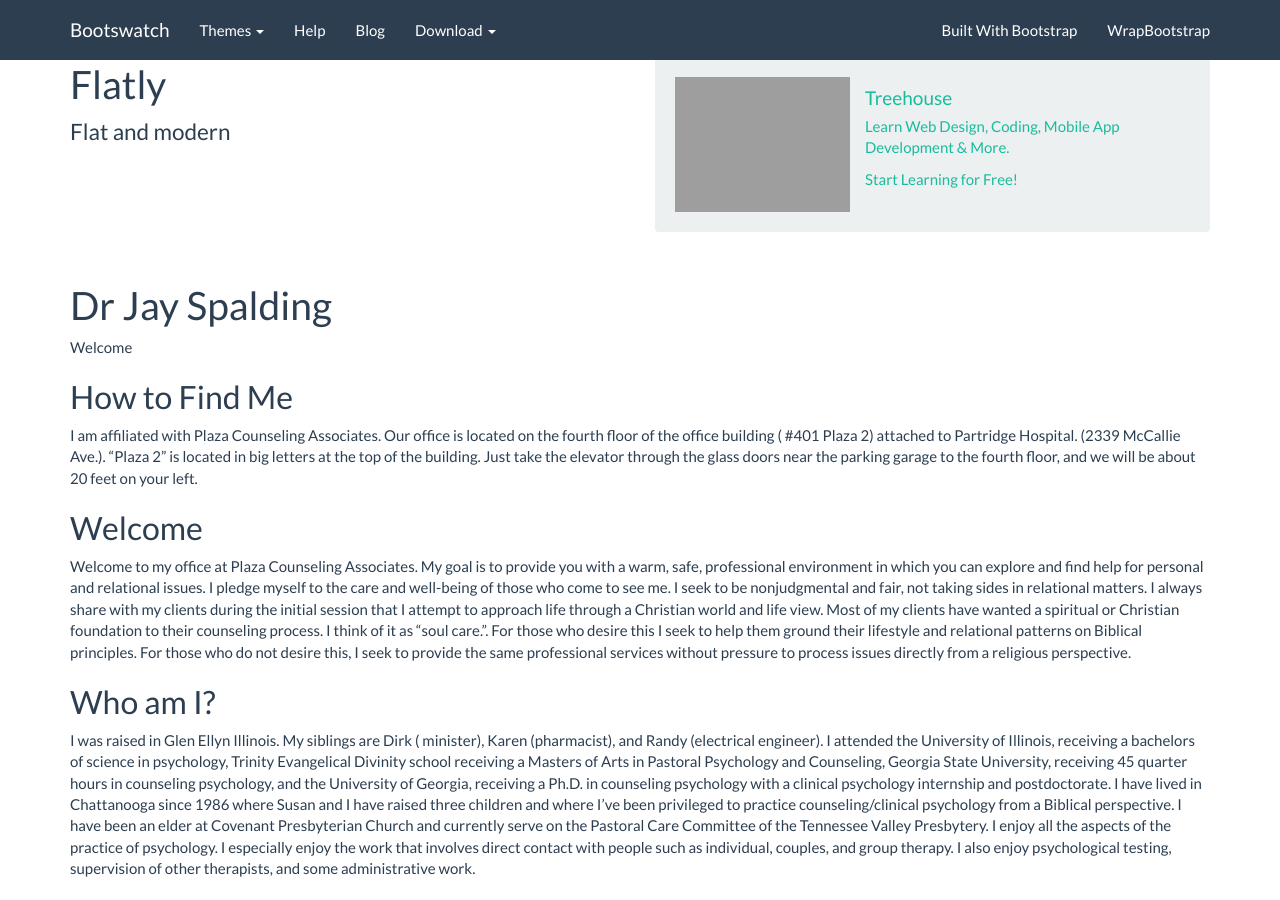
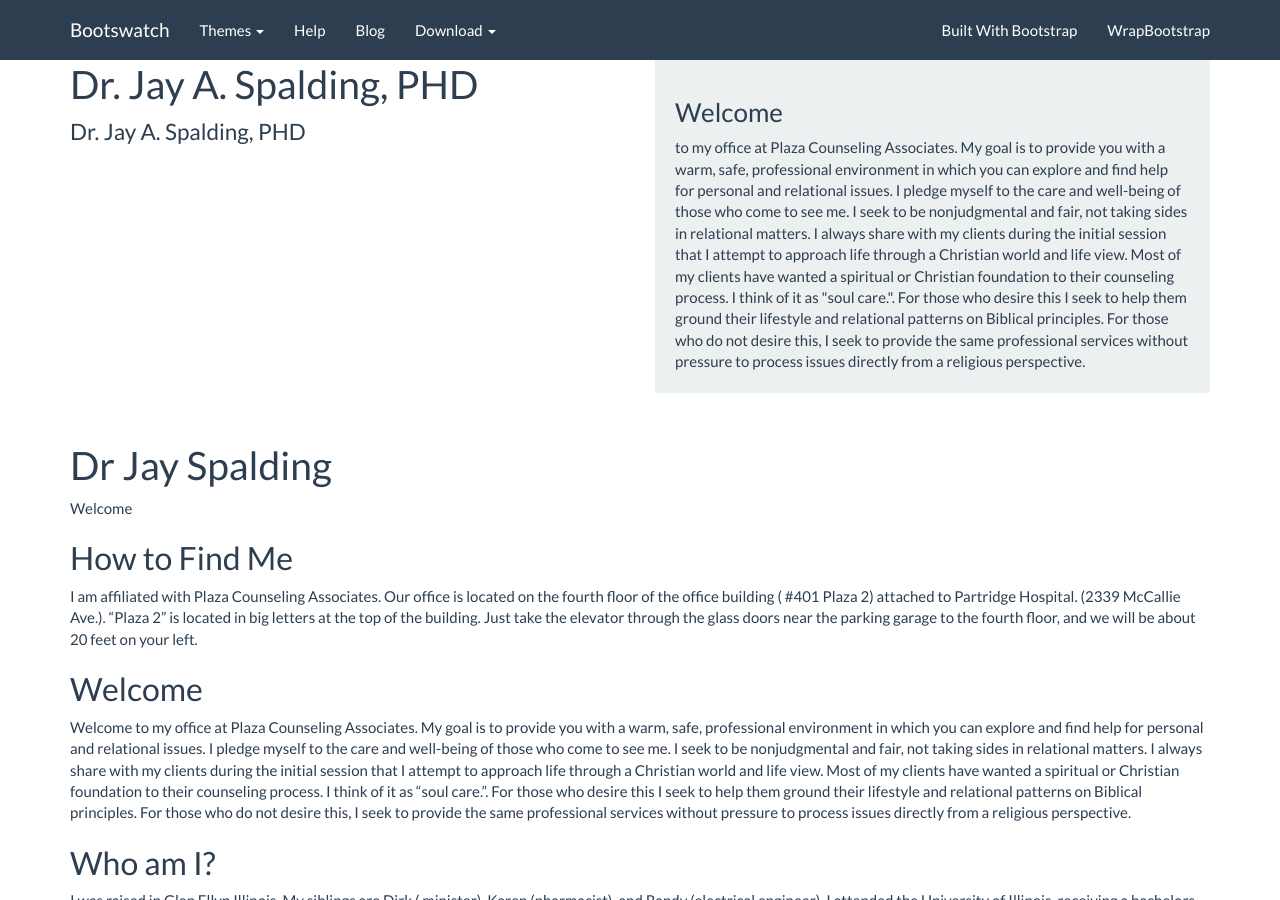
Before and after one commit to fotoetienne/jayspalding, a Jekyll site: the page built from index.md, in a window 1280 px wide and 900 px high. Built offline with Jekyll 4.4.1, drawn with Linux system fonts in a browser that asks for light colours; nearby versions of some CDN libraries; library files that are not in the unit come from our copies; grey boxes are pictures that could not be loaded.

Commit message:
Add welcome to flatly template

```diff
--- a/_layouts/flatly.html
+++ b/_layouts/flatly.html
@@ -81,23 +81,12 @@
       <div class="page-header" id="banner">
         <div class="row">
           <div class="col-lg-6">
-            <h1>Flatly</h1>
-            <p class="lead">Flat and modern</p>
+            <h1>{{ page.title }}</h1>
+            <p class="lead">{{ page.title }}</p>
           </div>
           <div class="col-lg-6" style="padding: 15px 15px 0 15px;">
             <div class="well sponsor">
-              <a href="http://srv.buysellads.com/direct/click/track/yes/x/G6NDC27ICWAI627UCWALYK7UCKBILKJMCT7I5" onclick="_gaq.push(['_trackEvent', 'banner', 'click', 'treehouse']);" rel="nofollow" target="_blank">
-                <span style="float: left; margin-right: 15px;">
-                  <img src="http://srv.buysellads.com/direct/image/track/yes/x/G6NDC27ICWAI627UCWALYK7UCKBILKJMCT7I5" onload="_gaq.push(['_trackEvent', 'banner', 'impression', 'treehouse']);" width="175" height="135">
-                </span>
-              </a>
-              <a href="http://srv.buysellads.com/direct/click/track/yes/x/G6NDC27ICWAI627UCWALYK7UCKBILKJMCT7I5" onclick="_gaq.push(['_trackEvent', 'banner', 'click', 'treehouse']);" rel="nofollow" target="_blank">
-                <h4 style="margin-bottom: 0.4em;">Treehouse</h4>
-                <div class="clearfix">
-                  <p>Learn Web Design, Coding, Mobile App Development &amp; More.</p>
-                  <p>Start Learning for Free!</p>
-                </div>
-              </a>
+<h3>Welcome</h3>to my office at Plaza Counseling Associates. My goal is to provide you with a warm, safe, professional environment in which you can explore and find help for personal and relational issues. I pledge myself to the care and well-being of those who come to see me.  I seek to be nonjudgmental and fair, not taking sides in relational matters.  I always share with my clients during the initial session that I attempt to approach life through a Christian world and life view.  Most of my clients have wanted a spiritual or Christian foundation to their counseling process. I think of it as "soul care.".  For those who desire this I seek to help them ground their lifestyle and relational patterns on Biblical principles.  For those who do not desire this, I seek to provide the same professional services without pressure to process issues directly from a religious perspective.
             </div>
           </div>
         </div>
```
